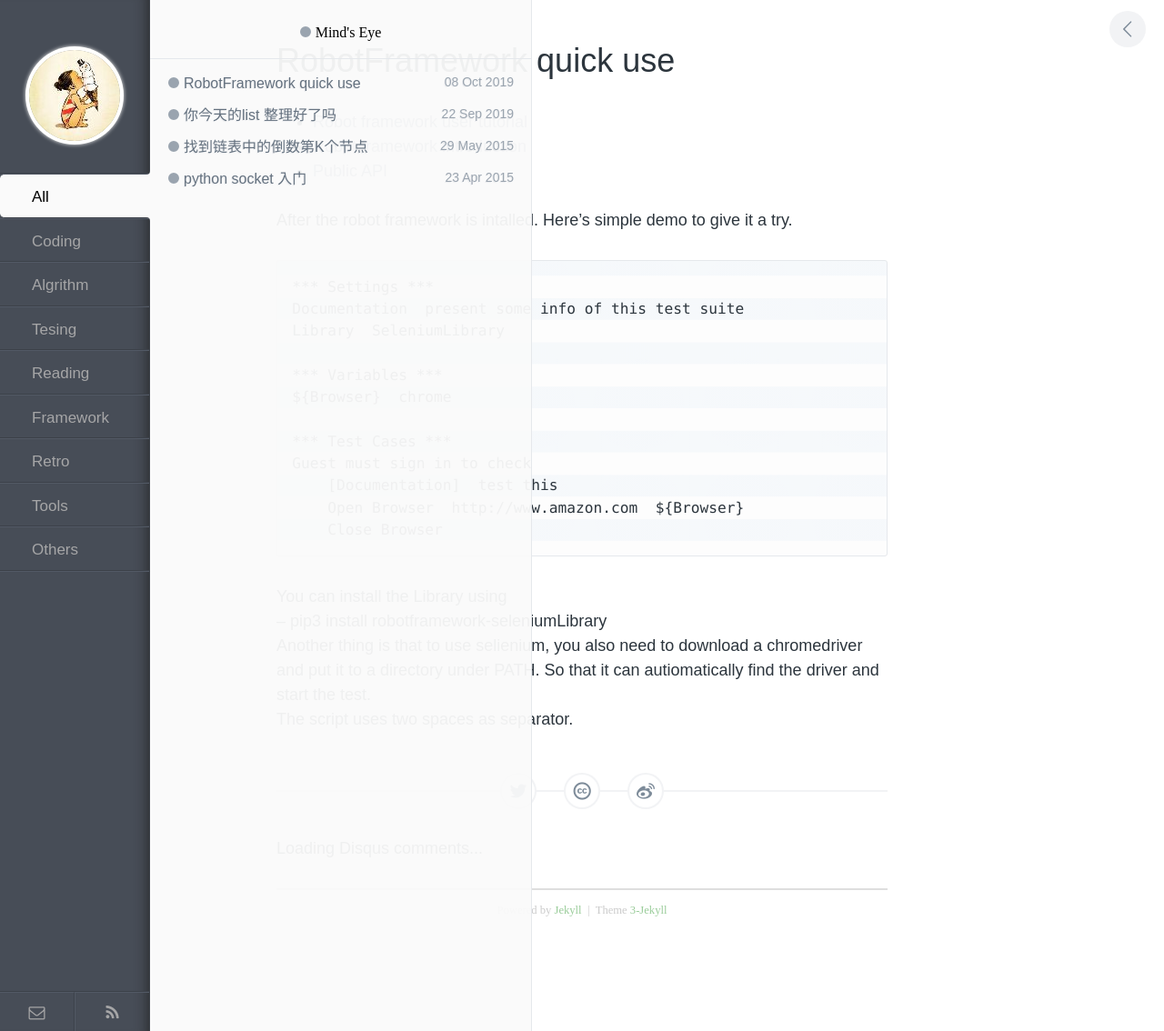
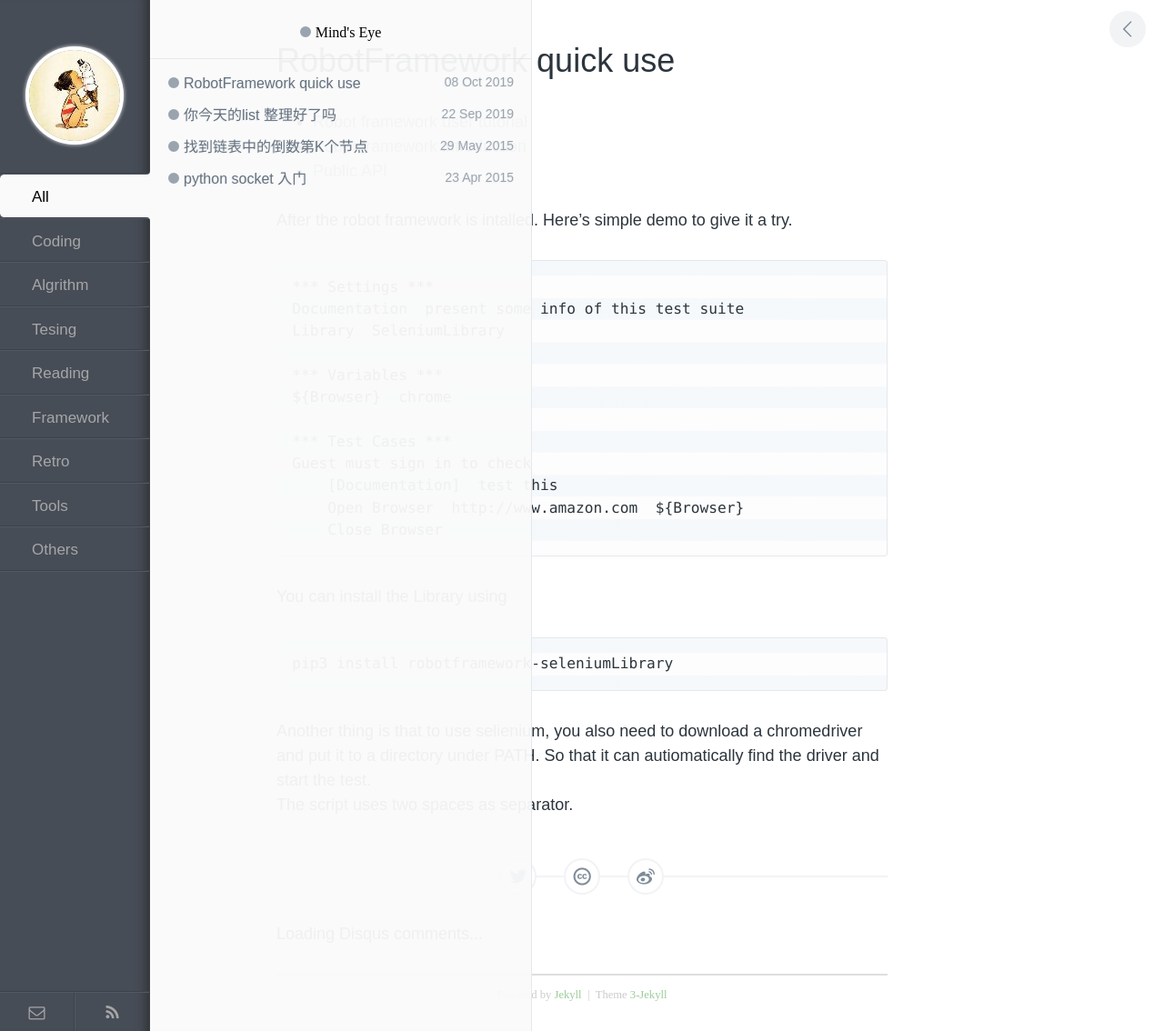
Before and after one commit to kxweili/kxweili.github.com, a Jekyll site: the page built from _posts/2019-10-08-RobotFramework 使用.md, in a window 1280 px wide. Shown: the whole page at 91% size. Built offline with Jekyll 4.4.1, drawn with Linux system fonts in a browser that asks for light colours; comment, search, counter and statistics services are not loaded.

````diff
--- a/_posts/2019-10-08-RobotFramework 使用.md
+++ b/_posts/2019-10-08-RobotFramework 使用.md
@@ -24,6 +24,8 @@ Guest must sign in to check
     Close Browser
 ```
 You can install the Library using
---    pip3 install robotframework-seleniumLibrary
+```
+pip3 install robotframework-seleniumLibrary
+```
 Another thing is that to use selienium, you also need to download a chromedriver and put it to a directory under PATH. So that it can autiomatically find the driver and start the test.
 The script uses two spaces as separator.
````
